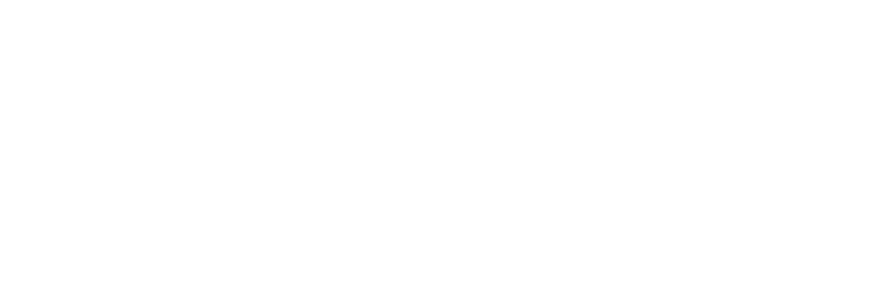
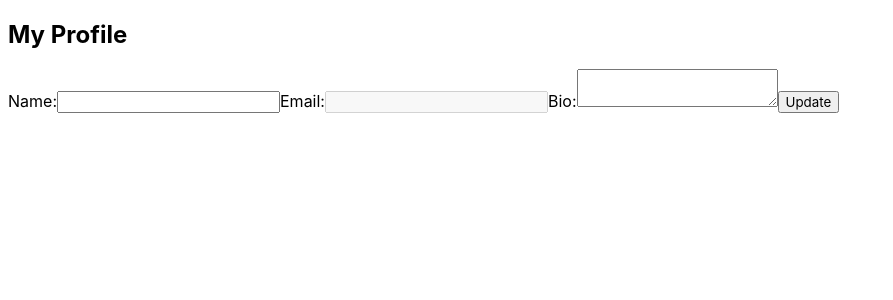
Before and after one commit to ayasqualli/quiz-app, a Vue app: page /Profile in a window 1280 px wide. Before the commit this address had no page. Shown: the top 300 px of the page, without its empty margins (0-893 px from the left). Built offline with nearby package versions, Linux system fonts and the light colour scheme.

Commit message:
commit profile

```diff
--- /dev/null
+++ b/src/components/UserProfile.vue
@@ -0,0 +1,58 @@
+<template>
+    <div class="user-profile">
+      <h2>My Profile</h2>
+      <form @submit.prevent="updateProfile">
+        <label>Name:</label>
+        <input v-model="userData.name" />
+
+        <label>Email:</label>
+        <input v-model="userData.email" disabled />
+
+        <label>Bio:</label>
+        <textarea v-model="userData.bio" />
+
+        <button type="submit">Update</button>
+      </form>
+    </div>
+  </template>
+
+  <script>
+  import { db, auth } from "../firebase-config";
+  import { doc, getDoc, updateDoc } from "firebase/firestore";
+
+  export default {
+    data() {
+      return {
+        userData: {
+          name: "",
+          email: "",
+          bio: ""
+        }
+      };
+    },
+    created() {
+      this.fetchUserData();
+    },
+    methods: {
+      async fetchUserData() {
+        const user = auth.currentUser;
+        if (user) {
+          const docRef = doc(db, "users", user.uid);
+          const docSnap = await getDoc(docRef);
+          if (docSnap.exists()) {
+            this.userData = docSnap.data();
+          }
+        }
+      },
+      async updateProfile() {
+        const user = auth.currentUser;
+        if (user) {
+          const docRef = doc(db, "users", user.uid);
+          await updateDoc(docRef, this.userData);
+          alert("Updated Profile");
+          this.$router.push("/Home");
+        }
+      }
+    }
+  };
+  </script>
--- a/src/components/myquizzes.vue
+++ b/src/components/myquizzes.vue
@@ -3,7 +3,7 @@
     <div v-if="quizzes.length === 0">You haven't created any quizzes yet.</div>
     <div v-for="quiz in quizzes" :key="quiz.id">
       <h4>{{ quiz.title }}</h4>
-      <p>Topic: {{ quiz.topic }}</p>
+      <p>Topic: {{ quiz.category }}</p>
       <button @click="goToEditQuiz(quiz.id)">Edit</button>
     </div>
   </div>
--- a/src/router/index.js
+++ b/src/router/index.js
@@ -8,6 +8,7 @@ import Results from '../views/Results.vue';
 import Signup from '../views/Signup.vue';
 import Signin from '../views/Signin.vue';
 import Quizzes from '../views/Quizzes.vue';
+import Profile from '../views/Profile.vue';
 
 const routes = [
   { path: '/', name: 'Signin', component: Signin },
@@ -19,6 +20,7 @@ const routes = [
   {path: '/signup', name:'Signup',component: Signup},
   {path: '/Home', name:'Home',component: Home},
   {path: '/quizzes', name:'Quizzes',component: Quizzes},
+  {path: '/Profile', name:'Profile',component: Profile}
 ];
 
 const router = createRouter({
--- a/src/views/Home.vue
+++ b/src/views/Home.vue
@@ -2,7 +2,7 @@
   <div class="container">
     <div class="header">
       <div class="profile">
-        <img src="/profile.png" alt="Profile Picture" />
+        <router-link :to="Profile"><img src="/profile.png" alt="Profile Picture" /></router-link>
         <label>{{ username || 'Name' }}</label>
       </div>
       <button class="logout-btn" @click="logout">Log Out</button>
--- /dev/null
+++ b/src/views/Profile.vue
@@ -0,0 +1,16 @@
+<template>
+    <div class="profile-view">
+      <UserProfile />
+    </div>
+  </template>
+
+  <script>
+  import UserProfile from "@/components/UserProfile.vue";
+
+  export default {
+    name: "Profile",
+    components: {
+      UserProfile
+    }
+  };
+  </script>
--- a/src/views/Quizzes.vue
+++ b/src/views/Quizzes.vue
@@ -9,16 +9,7 @@
           v-for="quiz in quizzes" :key="quiz.id">
           <h2>{{ quiz.title }}</h2>
           <p><strong>Author:</strong> {{ quiz.author }}</p>
-          <p><strong>Topic:</strong> {{ quiz.topic }}</p>
-          <div class="mt-2">
-            <h3 class="font-medium">Questions:</h3>
-            <ul class="list-disc pl-6">
-              <li v-for="(q, i) in quiz.questions" :key="i">
-                {{ q.type === 'qcm' ? '[QCM]' : '[T/F]' }} {{ q.text }}
-                <br/>
-              </li>
-            </ul>
-          </div>
+          <p><strong>Category:</strong> {{ quiz.category }}</p>
           <router-link :to="`/take-quiz/${quiz.id}`">
             <button>Take Quiz</button>
           </router-link>
--- a/src/views/TakeQuiz.vue
+++ b/src/views/TakeQuiz.vue
@@ -1,9 +1,6 @@
 <template>
   <div class="quiz-app">
     <header>
-      <div class="logo">
-        <img src="@/assets/logo.png" alt="logo" />
-      </div>
       <div class="page-name">Quiz Mania</div>
       <div class="home">
         <router-link to="/create-quiz">
```
